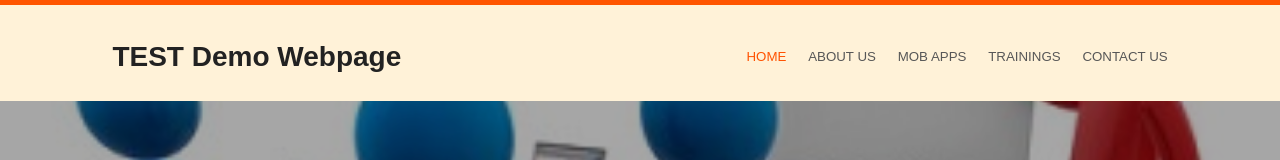
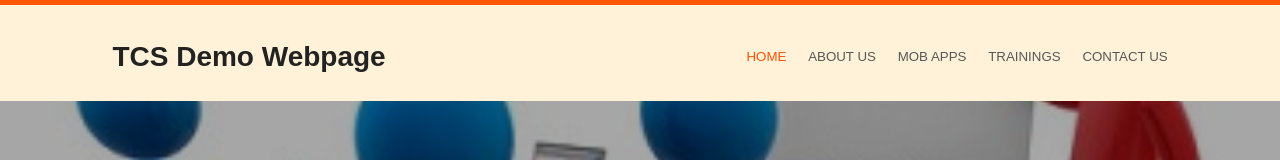
Before and after one commit to nrajkumars/TrainingWebsite, a plain HTML site: page index.html in a window 1280 px wide. Shown: the top 160 px of the page. Drawn offline with nearby package versions, Linux system fonts and the light colour scheme; some packages are replaced by stand-ins of ours.

Commit message:
TCS added

```diff
--- a/index.html
+++ b/index.html
@@ -21,7 +21,7 @@
 			<div class="row">
 				<div class="nav-inner row-content buffer-left buffer-right even clear-after">
 					<div id="brand">
-						<h1 class="reset"><!--<img src="img/logo.png" alt="logo">--><a href=""></a> TEST Demo Webpage </h1>
+						<h1 class="reset"><!--<img src="img/logo.png" alt="logo">--><a href=""></a> TCS Demo Webpage </h1>
 					</div><!-- brand -->
 					<a id="menu-toggle" href="#"><i class="fa fa-bars fa-lg"></i></a>
 					<nav>
```
